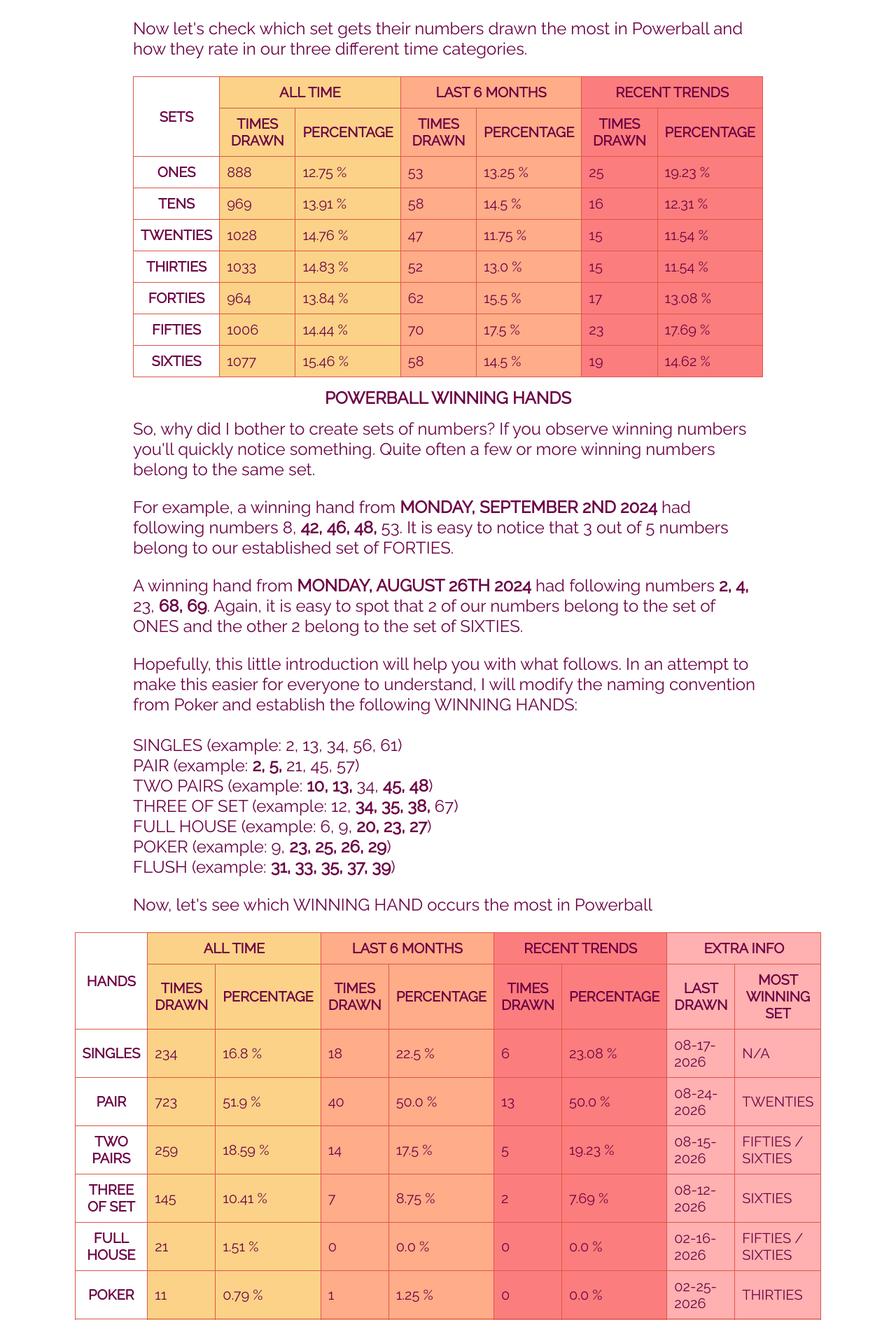
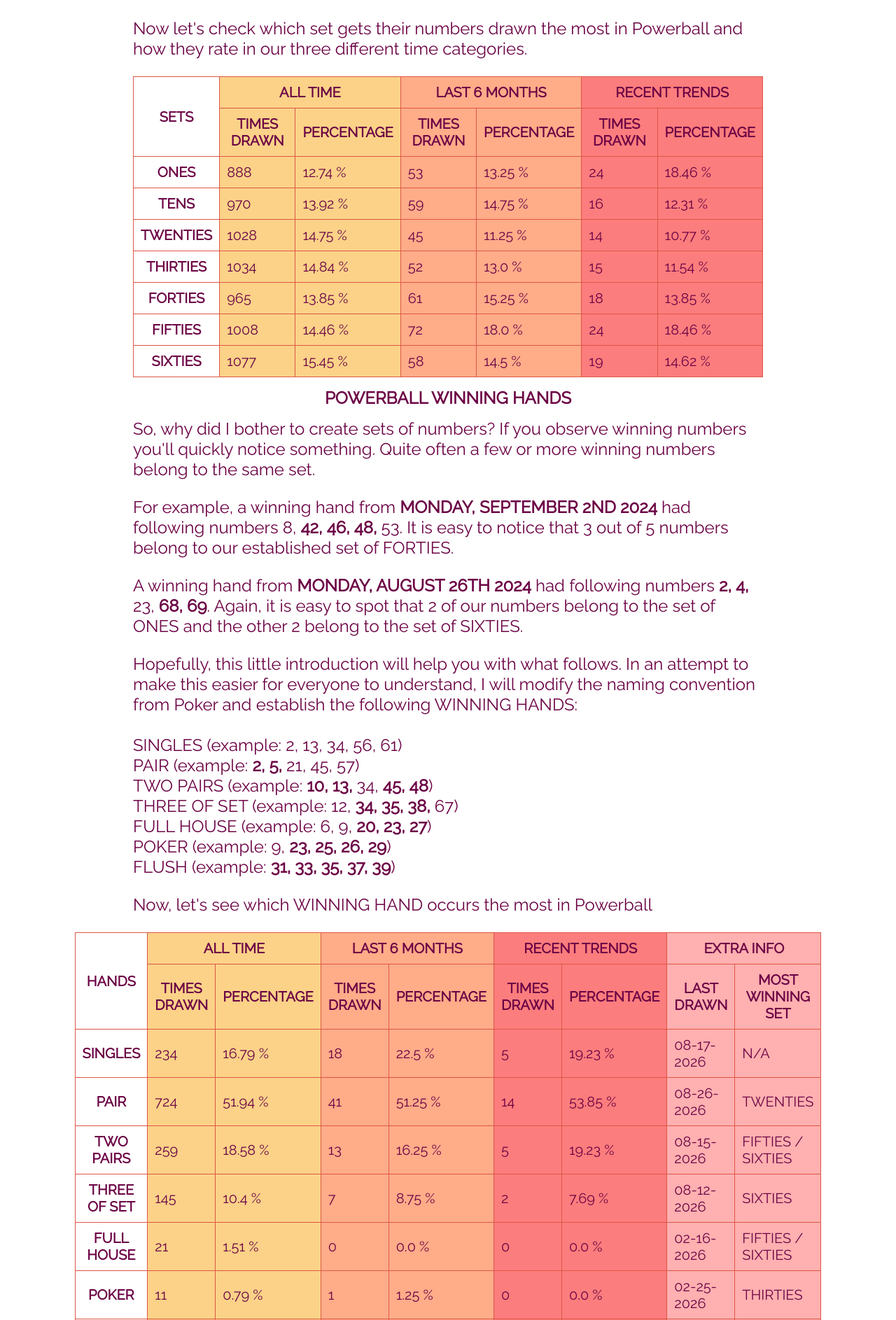
Before and after one commit to sasadjukic/powerball, a Flask app: page /winning_hands_white in a window 1280 px wide. Shown: the part 1767-3653 px from the top of the page at 70% size. Run offline with Flask 3, Linux system fonts and the light colour scheme.

Commit message:
stats update: Aug 27, 2026

```diff
--- a/application/data/matrix_data.py
+++ b/application/data/matrix_data.py
@@ -26,26 +26,26 @@ m_data = {
     ],
     2: [
         [
+            ['08/26/2026','12, 32, 45, 50, 58'],
             ['08/24/2026','3, 16, 33, 38, 68'],
             ['07/29/2026','30, 36, 40, 42, 57'],
             ['06/13/2026','3, 13, 44, 50, 53'],
-            ['04/25/2026','4, 30, 36, 52, 57'],
-            ['03/21/2026','12, 28, 36, 41, 59']
+            ['04/25/2026','4, 30, 36, 52, 57']
          ],
         [
             248, 178, 114, 68, 49, 25
          ],
         [
             4, 3, 4, 5, 3, 6, 3, 3, 4, 6,
-            6, 5, 4, 3, 1, 4, 3, 4, 2, 2,
+            6, 6, 4, 3, 1, 4, 3, 4, 2, 2,
             2, 2, 7, 4, 4, 2, 5, 6, 5, 6,
-            4, 1, 5, 4, 4, 8, 2, 3, 4, 5,
-            5, 2, 7, 4, 5, 1, 5, 2, 2, 4,
-            5, 5, 4, 3, 2, 5, 4, 4, 5, 2,
+            4, 2, 5, 4, 4, 8, 2, 3, 4, 5,
+            5, 2, 7, 4, 6, 1, 5, 2, 2, 5,
+            5, 5, 4, 3, 2, 5, 4, 5, 5, 2,
             7, 4, 3, 3, 4, 5, 9, 4, 2
          ],
         [
-            13, 30, 9, 3, 0, 0, 0
+            13, 31, 9, 3, 0, 0, 0
         ]
     ],
     3: [
--- a/application/data/powerball.csv
+++ b/application/data/powerball.csv
@@ -1392,3 +1392,4 @@ Draw Date,Winning Numbers,Red Ball,Multiplier
 08/19/2026,10 21 58 61 64,17,2
 08/22/2026,13 31 54 57 65,23,3
 08/24/2026,3 16 33 38 68,2,2
+08/26/2026,12 32 45 50 58,2,2
--- a/application/main/routes.py
+++ b/application/main/routes.py
@@ -132,20 +132,20 @@ def search():
 @powerball.route('/winning_hands_white', methods=['POST', 'GET'])
 def winning_hands_white():
     splits = {
-              'all-time': [3399, 3475, 6965],
+              'all-time': [3401, 3478, 6970],
               'six-months': [180, 216, 400],
-              'recent-trends': [61, 68, 130]
+              'recent-trends': [59, 70, 130]
             }
 
     sets = {
-            'all-time' : [888, 969, 1028, 1033, 964, 1006, 1077, 6965],
-            'six-months' : [53, 58, 47, 52, 62, 70, 58, 400],
-            'recent-trends' : [25, 16, 15, 15, 17, 23, 19, 130]
+            'all-time' : [888, 970, 1028, 1034, 965, 1008, 1077, 6970],
+            'six-months' : [53, 59, 45, 52, 61, 72, 58, 400],
+            'recent-trends' : [24, 16, 14, 15, 18, 24, 19, 130]
     }
 
     winning_hands = {
-                     'singles': [234, 18, 6], 'pairs': [723, 40, 13],
-                     'two_pairs': [259, 14, 5], 'three_of_set': [145, 7, 2],
+                     'singles': [234, 18, 5], 'pairs': [724, 41, 14],
+                     'two_pairs': [259, 13, 5], 'three_of_set': [145, 7, 2],
                      'full_house': [21, 0, 0], 'poker': [11, 1, 0], 'flush': [0, 0, 0]
                      }
     total_winning_hands = sum(values[0] for values in winning_hands.values())
@@ -154,7 +154,7 @@ def winning_hands_white():
 
     pair_count = {
                   1: [85, 5, 4], 10: [93, 7, 1], 20: [120, 3, 0], 30: [108, 2, 1],
-                  40: [92, 9, 2], 50: [107, 8, 3], 60: [117, 6, 2]
+                  40: [92, 9, 2], 50: [108, 9, 4], 60: [117, 6, 2]
                 }
     total_pairs = sum(values[0] for values in pair_count.values())
     total_pairs_6 = sum(values[1] for values in pair_count.values())
@@ -176,15 +176,15 @@ def winning_hands_white():
 @powerball.route('/winning_hands_red', methods=['POST', 'GET'])
 def winning_hands_red():
     splits = {
-              'all-time': [691, 702, 1393],
-              'six-months': [45, 35, 80],
+              'all-time': [692, 702, 1394],
+              'six-months': [46, 34, 80],
               'recent-trends': [17, 9, 26]
             }
 
     sets = {
-            'all-time' : [495, 502, 396, 1393],
-            'six-months' : [30, 28, 22, 80],
-            'recent-trends' : [14, 7, 5, 26]
+            'all-time' : [496, 502, 396, 1394],
+            'six-months' : [31, 28, 21, 80],
+            'recent-trends' : [15, 6, 5, 26]
            }
 
     return render_template('winning_hands_red.html',
@@ -196,33 +196,33 @@ def winning_hands_red():
 def trends():
     white_numbers_6 = [
                        1, 5, 10, 7, 6, 8, 6, 5, 5, 6,
-                       4, 4, 6, 9, 2, 8, 9, 7, 3, 4,
-                       7, 3, 2, 6, 5, 4, 6, 5, 5, 9,
-                       6, 3, 2, 2, 4, 10, 6, 8, 2, 3,
-                       7, 9, 5, 7, 3, 5, 9, 8, 6, 9,
-                       3, 9, 5, 7, 7, 8, 8, 5, 9, 6,
+                       4, 5, 6, 9, 2, 8, 9, 7, 3, 4,
+                       7, 3, 2, 6, 5, 4, 5, 4, 5, 9,
+                       6, 4, 2, 2, 4, 9, 6, 8, 2, 3,
+                       7, 9, 5, 7, 4, 5, 9, 7, 5, 10,
+                       3, 9, 5, 7, 7, 8, 8, 6, 9, 6,
                        6, 3, 8, 11, 9, 4, 4, 4, 3
                     ]
 
     white_numbers_trends = [
-                        0, 3, 3, 3, 4, 4, 1, 4, 3, 3,
-                        0, 1, 1, 4, 1, 2, 3, 1, 0, 1,
-                        1, 1, 0, 1, 2, 3, 2, 1, 3, 3,
-                        1, 0, 1, 0, 1, 3, 2, 3, 1, 2,
-                        2, 1, 1, 3, 1, 2, 1, 3, 1, 4,
-                        0, 0, 2, 4, 2, 1, 2, 3, 5, 1,
+                        0, 3, 2, 3, 4, 4, 1, 4, 3, 3,
+                        0, 2, 1, 4, 1, 1, 3, 1, 0, 1,
+                        1, 1, 0, 1, 2, 3, 2, 0, 3, 2,
+                        1, 1, 1, 0, 1, 3, 2, 3, 1, 2,
+                        2, 1, 1, 3, 2, 2, 1, 3, 1, 5,
+                        0, 0, 2, 4, 2, 1, 2, 4, 4, 1,
                         2, 0, 3, 2, 3, 2, 2, 2, 2
                     ]
 
     red_numbers_6 = [
-                     5, 5, 6, 2, 4, 4, 2, 1, 1, 3,
+                     5, 6, 6, 2, 4, 4, 2, 1, 1, 3,
                      2, 5, 5, 4, 4, 1, 2, 2, 0, 5,
-                     2, 2, 3, 2, 4, 4
+                     1, 2, 3, 2, 4, 4
                     ]
 
     red_numbers_trends = [
-                          1, 2, 3, 2, 2, 1, 1, 1, 1, 1,
-                          1, 0, 1, 0, 0, 1, 2, 1, 0, 1,
+                          1, 3, 3, 2, 2, 1, 1, 1, 1, 1,
+                          0, 0, 1, 0, 0, 1, 2, 1, 0, 1,
                           0, 1, 1, 0, 2, 0
                          ]
 
@@ -253,18 +253,18 @@ def fun_facts():
 def probabilities():
     draw = next_draw().strftime('%m-%d-%Y')
     white_numbers = [
-                     6.53, 7.16, 8.33, 7.19, 6.34, 7.60, 6.47, 7.42, 6.92, 6.84,
-                     7.18, 7.09, 5.38, 6.81, 6.52, 8.36, 7.12, 7.80, 7.32, 7.31,
-                     8.93, 6.87, 8.48, 7.27, 6.86, 6.13, 8.45, 8.07, 6.61, 7.19,
-                     6.69, 7.83, 7.84, 5.57, 6.15, 8.58, 7.83, 7.04, 7.13, 7.39,
-                     6.78, 6.76, 7.19, 7.84, 6.61, 5.68, 7.96, 6.61, 5.77, 7.40,
-                     6.73, 7.86, 7.84, 7.14, 7.07, 6.91, 7.03, 6.92, 7.83, 6.62,
-                     9.10, 7.85, 8.04, 9.23, 6.64, 7.41, 7.28, 7.40, 7.90
+                     7.17, 7.30, 7.95, 6.84, 6.76, 7.91, 6.88, 7.04, 6.25, 6.70,
+                     7.23, 7.66, 5.72, 6.81, 6.34, 7.68, 7.33, 7.23, 7.23, 6.73,
+                     9.03, 6.52, 8.60, 7.29, 6.34, 6.05, 8.77, 8.13, 6.35, 7.17,
+                     7.56, 8.39, 8.36, 5.91, 5.94, 8.20, 8.02, 6.53, 7.82, 7.17,
+                     5.94, 7.31, 7.13, 8.15, 7.37, 5.64, 7.56, 6.71, 5.77, 7.04,
+                     6.84, 7.71, 8.02, 6.81, 6.42, 7.01, 7.23, 6.81, 8.22, 6.33,
+                     8.77, 7.59, 8.36, 9.44, 6.31, 7.38, 7.60, 7.16, 8.46
                      ]
     red_numbers = [
-                   4.13, 3.79, 4.19, 4.80, 4.43, 3.73, 3.50, 3.03, 3.87, 3.20,
-                   3.71, 3.34, 3.68, 4.13, 3.49, 2.89, 3.17, 4.40, 3.55, 4.47,
-                   4.34, 3.61, 3.48, 4.59, 4.46, 4.02
+                   4.37, 4.07, 3.51, 4.87, 4.26, 4.19, 3.05, 3.53, 3.84, 3.78,
+                   3.54, 3.55, 3.75, 4.38, 3.08, 2.83, 3.16, 4.53, 3.92, 4.37,
+                   4.47, 3.13, 3.49, 4.28, 4.32, 3.73
                    ]
     return render_template('probabilities.html',
                             draw=draw,
@@ -276,13 +276,13 @@ def probabilities():
 def predictions():
     draw = next_draw().strftime('%m-%d-%Y')
     white_numbers = [
-                     [6, 11, 16, 17, 30],
-                     [4, 15, 20, 33, 60],
-                     [1, 3, 10, 45, 66],
-                     [33, 35, 40, 47, 64],
-                     [25, 39, 51, 54, 66]
+                     [2, 7, 12, 18, 56],
+                     [5, 28, 48, 58, 59],
+                     [28, 40, 61, 62, 65],
+                     [26, 35, 40, 41, 60],
+                     [23, 27, 38, 43, 63]
                      ]
-    red_numbers = [5, 14, 18, 21, 23]
+    red_numbers = [1, 4, 22, 25, 26]
     return render_template('predictions.html',
                             draw=draw,
                             white_numbers=white_numbers,
--- a/application/templates/winning_hands.html
+++ b/application/templates/winning_hands.html
@@ -268,7 +268,7 @@
                     <td class="six-months">{{ (winning_hands['pairs'][1]/total_winning_hands_6 * 100)|round(2) }} %</td>
                     <td class="recent-trends">{{ winning_hands['pairs'][2] }}</td>
                     <td class="recent-trends">{{ (winning_hands['pairs'][2]/total_winning_hands_recent * 100)|round(2) }} %</td>
-                    <td class="extra-info">08-24-2026</td>
+                    <td class="extra-info">08-26-2026</td>
                     <td class="extra-info">Twenties</td>
                 </tr>
                 <tr>
@@ -417,7 +417,7 @@
                     <td class="six-months">{{ (pair_count[50][1]/total_pairs_6 * 100)|round(2) }} %</td>
                     <td class="recent-trends">{{ pair_count[50][2] }}</td>
                     <td class="recent-trends">{{ (pair_count[50][2]/total_pairs_recent * 100)|round(2) }} %</td>
-                    <td class="extra-info">08-22-2026</td>
+                    <td class="extra-info">08-26-2026</td>
                 </tr>
                 <tr>
                     <th scope="row">Sixties</th>
```
